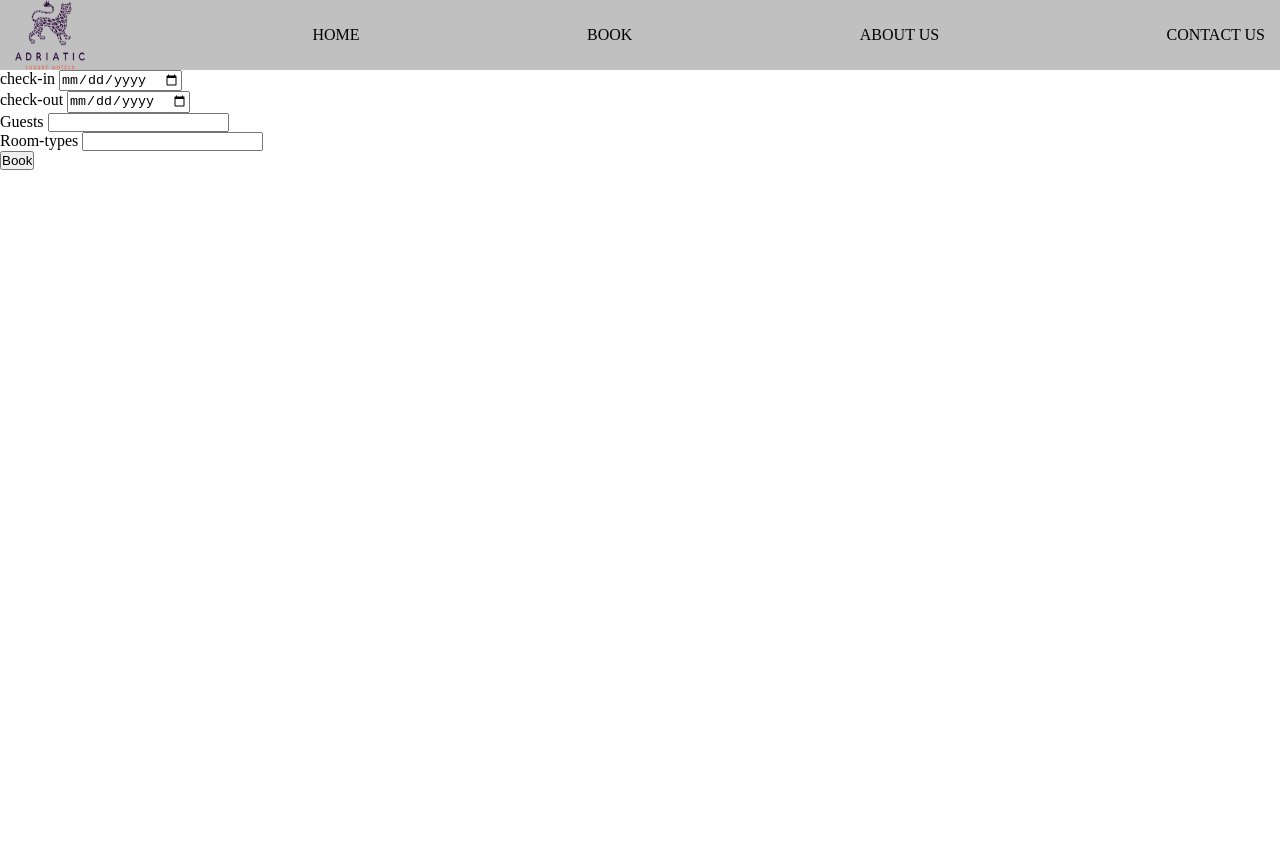
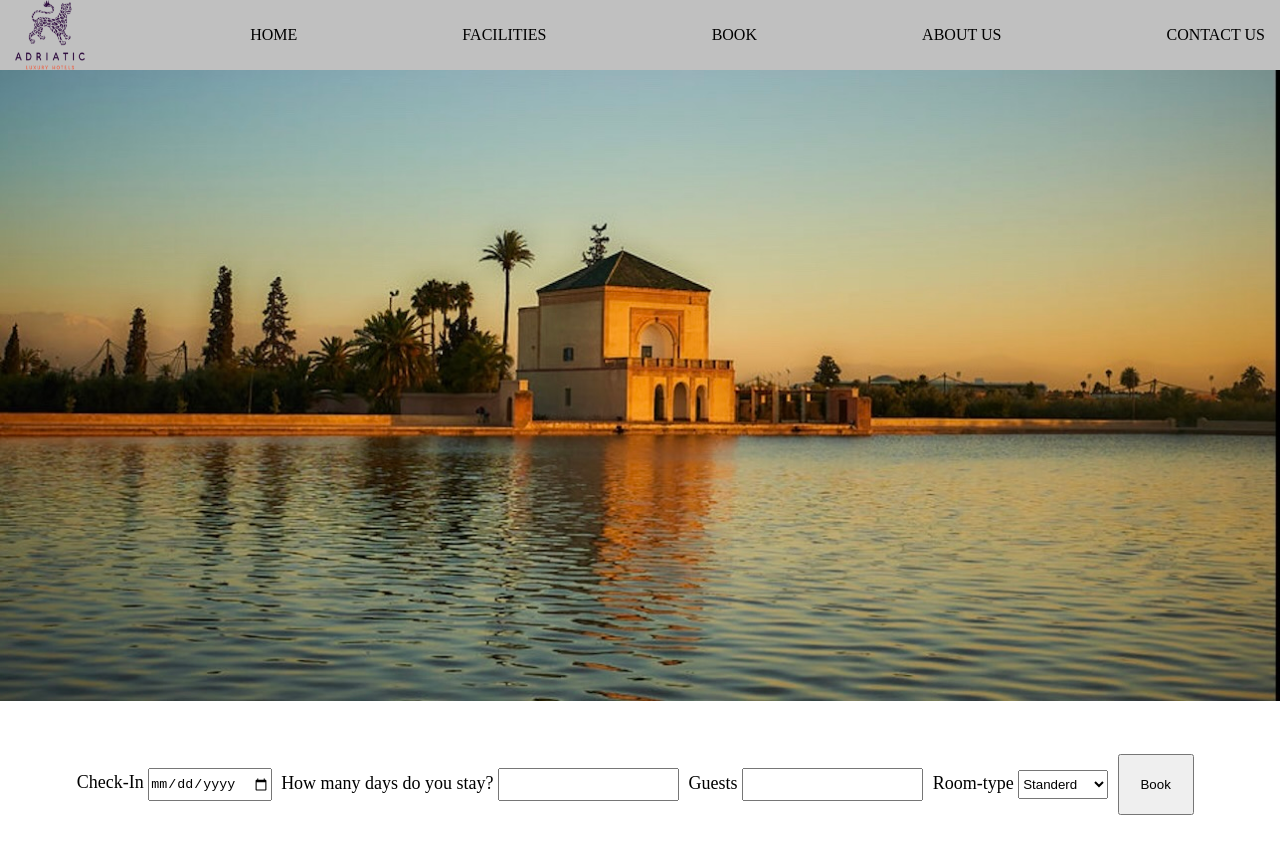
Before and after one commit to mohamedhossam111/adriatic-hotel-webiste, a plain HTML site: page book.html in a window 1280 px wide. Before the commit the page ends 800 px from the top, so only its background shows below. Drawn offline with Linux system fonts and the light colour scheme.

Commit message:
almost done

```diff
--- /dev/null
+++ b/book.css
@@ -0,0 +1,19 @@
+.calender{
+font-size:large;
+display: flex;
+justify-content: space-between;
+min-height: 20vh;
+align-items: center;
+margin: 0 6%;
+}
+
+.btn{
+    padding: 1.3rem;
+}
+
+input{
+    min-height: 1.8rem;
+}
+select{
+    min-height: 1.8rem;
+}
--- a/book.html
+++ b/book.html
@@ -6,36 +6,59 @@
     <meta name="viewport" content="width=device-width, initial-scale=1.0">
     <title>BOOK</title>
     <link rel="stylesheet" href="style.css">
+    <link rel="stylesheet" href="book.css">
+
 </head>
 <body>
     <nav>
         <img class="logo" src="assets/logo.png" alt="logo">
         <a href="index.html">HOME</a>
+        <a href="facilities.html">FACILITIES</a>
         <a href="book.html">BOOK</a>
         <a href="about-us.html">ABOUT US</a>
         <a href="Contactus.html">CONTACT US</a>
     </nav>
+    <img class="toppic" src="assets/maincover.jpg" alt="">
 
-    <form action="">
-        <label for="ONLINE-CHECK-IN">check-in</label>
-        <input type="date" name="ONLINE-CHECK-IN" id="">
-        <br>
-        <label for="online-check-out">check-out</label>
-        <input type="date" name="online-check-out" id="">
-        <br>
-        <label for="Guests">Guests</label>
-        <input type="number" name="Guests" id="">
-        <br>
-        <label for="ROOM-TYPES">Room-types</label>
-        <input type="ROOM-TYPES" Room-types="" id="">
-        <br>
+    <form class="calender" action="">
+        <div>
 
-        <input type="submit" id='btn1' value="Book">
+            <label for="ONLINE-CHECK-IN">Check-In</label>
+            <input type="date" name="ONLINE-CHECK-IN" id="check-in">
+        </div>
+        <!-- <div>
+            <label for="online-check-out">Check-Out</label>
+        <input type="date" name="online-check-out" id="check-out">
+
+        </div> -->
+        <div>
+            <label for="online-check-out">How many days do you stay?</label>
+            <input type="number" name="online-check-out" id="stay">
+        </div>
+
+        <div>
+            <label for="Guests">Guests</label>
+            <input type="number" name="Guests" id="guest">
+        </div>
+
+        <div>
+            <label for="RoomType">Room-type</label>
+            <select name="RoomType" id="drop">
+                <option value="Standerd">Standerd</option>
+                <option value="Twin-Room">Twin-Room</option>
+                <option value="Suit">Suit</option>
+            </select>
+
+
+        </div>
+
+
+        <input class="btn" type="submit" id='btn1' value="Book">
 
         <p class="output" id="output1"></p>
 
         </form>
-        <script src="script.js">
+        <!-- <script src="script.js">
             const txt1 = document.getElementById('Online-check-in');
             const txt2 = document.getElementById('online-check-out');
             const out1 = document.getElementById('Guests');
@@ -51,12 +74,7 @@
 
 
         </script>
-
-
-
-
-
-
-    </form>
+         -->
+    <script src="book.js"></script>
 </body>
 </html>
--- /dev/null
+++ b/book.js
@@ -0,0 +1,19 @@
+console.log('test')
+
+let checkIn = document.getElementById('check-in').value
+let stay = document.getElementById('stay').valueAsNumber
+let guest  = document.getElementById('guest').valueAsNumber
+let roomType = document.getElementById('drop').value
+
+let submit = document.getElementById('btn1')
+
+const finalPrice = 0;
+
+submit.addEventListener('click', (e)=>{
+    e.preventDefault();
+
+    if(guest > 2){
+        return finalPrice = 100
+    }
+
+})
```
Also changed, not shown: Contactus.html (+1 -0 lines), about-us.html (+1 -0 lines), facilities.css (+22 -42 lines), facilities.html (+19 -1 lines).
